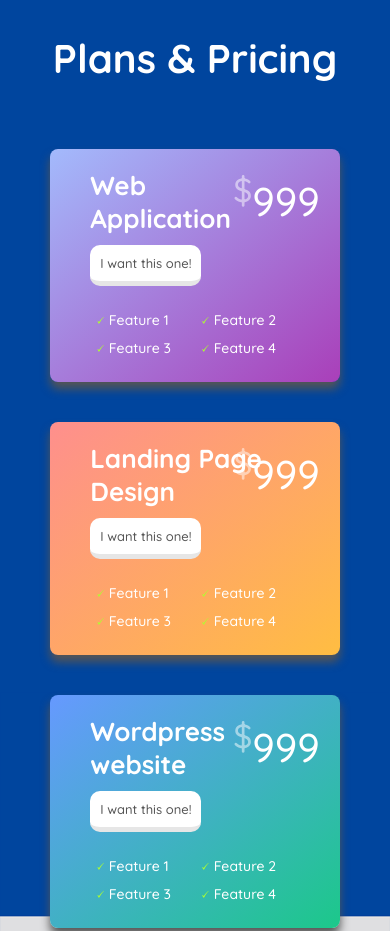
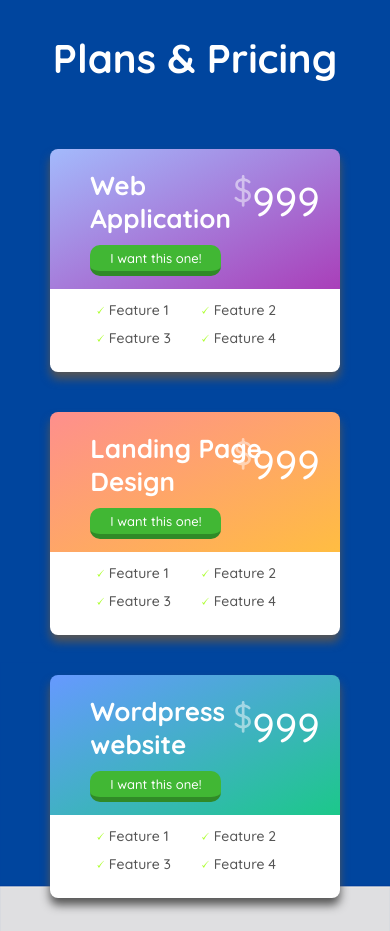
Before and after one commit to crjoseabraham/landingpage-1, a plain HTML site: page public/index.html in a window 390 px wide. Shown: the part 2176-3107 px from the top of the page. Drawn offline with Linux system fonts and the light colour scheme.

Commit message:
Change pricing cards colors

```diff
--- a/public/index.html
+++ b/public/index.html
@@ -135,7 +135,7 @@
 							<li> Feature 4</li>
 						</ul>
 
-						<a href="#" class="btn btn--white mt-4"> I want this one! </a>
+						<a href="#" class="btn btn--green mt-4"> I want this one! </a>
 					</div>
 
 					<div class="pricing__card">
@@ -151,7 +151,7 @@
 							<li> Feature 4</li>
 						</ul>
 
-						<a href="#" class="btn btn--white mt-4"> I want this one! </a>
+						<a href="#" class="btn btn--green mt-4"> I want this one! </a>
 					</div>
 
 					<div class="pricing__card main">
@@ -167,7 +167,7 @@
 							<li> Feature 4</li>
 						</ul>
 
-						<a href="#" class="btn btn--white mt-4"> I want this one! </a>
+						<a href="#" class="btn btn--green mt-4"> I want this one! </a>
 					</div>
 				</div>
 			</div>
--- a/sass/components/_pricing.scss
+++ b/sass/components/_pricing.scss
@@ -46,16 +46,21 @@
 		align-items: center;
 		padding: 3rem 0;
 		transition: all .7s ease;
+		color: $gray-dark;
 
 		& > h3
 		{
 			display: flex;
+			color: #fff;
 		}
 
 		&.main
 		{
 			order: 2;
 			background-image: linear-gradient(to bottom right, $red-light, $yellow-dark);
+			background-size: 100% 14rem;
+			background-repeat: no-repeat;
+			background-color: #fff;
 			position: relative;
 			z-index: 2;
 		}
@@ -64,6 +69,9 @@
 		{
 			order: 1;
 			background-image: linear-gradient(to bottom right, #a3bafc, #a93fb9);
+			background-size: 100% 14rem;
+			background-repeat: no-repeat;
+			background-color: #fff;
 			position: relative;
 			z-index: 1;
 			transform: translateX(4rem) scale(.8);
@@ -78,6 +86,9 @@
 		{
 			order: 3;
 			background-image: linear-gradient(to bottom right, #6699ff, #1cc88a);
+			background-size: 100% 14rem;
+			background-repeat: no-repeat;
+			background-color: #fff;
 			position: relative;
 			z-index: 1;
 			transform: translateX(-4rem) scale(.8);
@@ -103,10 +114,12 @@
 		& > .price
 		{
 			font-size: $l-size;
+			color: #fff;
 
 			& > sup
 			{
 				opacity: .5;
+				color: #fff;
 			}
 		}
 
@@ -232,14 +245,14 @@
 					width: 50%;
 				}
 			}
+
+			& > .btn--green
+			{
+				font-size: 1.3rem !important;
+				padding: .5rem 2rem !important;
+				height: auto;
+			}
 		}
-	}
-
-	.btn--white
-	{
-		font-size: 1.3rem;
-		padding: 1rem;
-		height: auto;
 	}
 }
 
```
Also changed, not shown: public/css/main.css, 1 other file.
